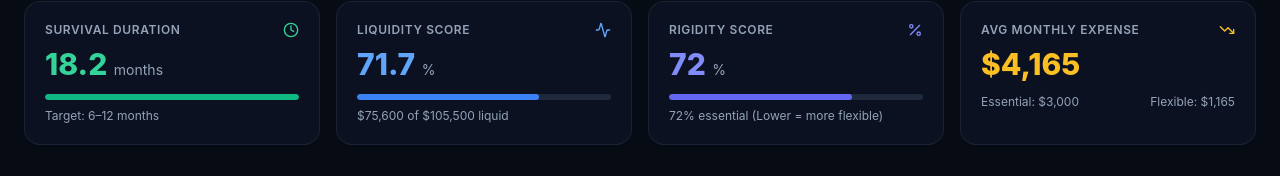
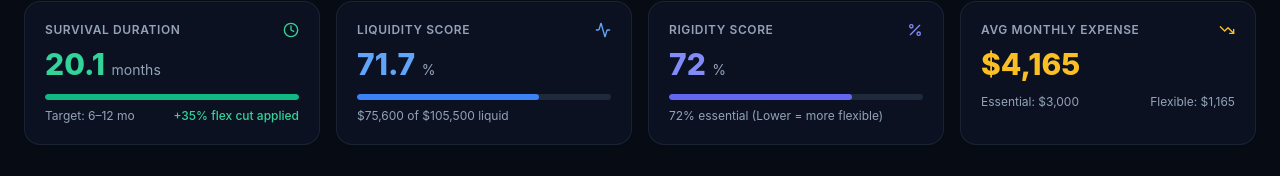
Before and after one commit to imWordy/EFIS-QLAB, a Next.js app in the folder frontend/: page / in a window 1280 px wide. Shown: the part 96-272 px from the top of the page. Built offline with nearby package versions, Linux system fonts and the light colour scheme.

Commit message:
feat: incorporate 35% discretionary spend deflation into crisis runway calculation to reward flexible spending with increased survival duration

```diff
--- a/frontend/src/app/page.tsx
+++ b/frontend/src/app/page.tsx
@@ -92,8 +92,19 @@ export default function Dashboard() {
   const totalMonthlyExpense = essentialMonthly + flexibleMonthly;
   const rigidityScore = totalMonthlyExpense > 0 ? Math.round((essentialMonthly / totalMonthlyExpense) * 1000) / 10 : 50;
 
-  // 3. Real Baseline Survival Duration (Months)
-  const survivalMonths = totalMonthlyExpense > 0 ? Math.round((effectiveLiquidAssets / totalMonthlyExpense) * 10) / 10 : 0;
+  // 3. Real Emergency Survival Duration (Months)
+  // During an emergency shock, families deflated discretionary/flexible spending by 35%
+  // Crisis Burn = Essential Expenses + (Flexible Expenses * 0.65)
+  const crisisEmergencyMonthlyBurn = essentialMonthly + (flexibleMonthly * 0.65);
+  const survivalMonths = crisisEmergencyMonthlyBurn > 0
+    ? Math.round((effectiveLiquidAssets / crisisEmergencyMonthlyBurn) * 10) / 10
+    : 0;
+
+  // Normal lifestyle runway (without cutting flexible spending)
+  const unadjustedRunwayMonths = totalMonthlyExpense > 0
+    ? Math.round((effectiveLiquidAssets / totalMonthlyExpense) * 10) / 10
+    : 0;
+
 
   // --- Dynamic Liquidity Weight Slider Change ---
   const handleWeightChange = (assetId: string, newWeight: number) => {
@@ -473,8 +484,12 @@ export default function Dashboard() {
                 style={{ width: `${Math.min((survivalMonths / 12) * 100, 100)}%` }}
               ></div>
             </div>
-            <div className="text-xs text-slate-400 mt-2">Target: 6–12 months</div>
+            <div className="text-xs text-slate-400 mt-2 flex justify-between">
+              <span>Target: 6–12 mo</span>
+              <span className="text-emerald-400 font-medium">+35% flex cut applied</span>
+            </div>
           </div>
+
 
           {/* 2. Liquidity Score */}
           <div className="p-5 rounded-2xl bg-slate-900/60 border border-slate-800/80 shadow-sm">
```
